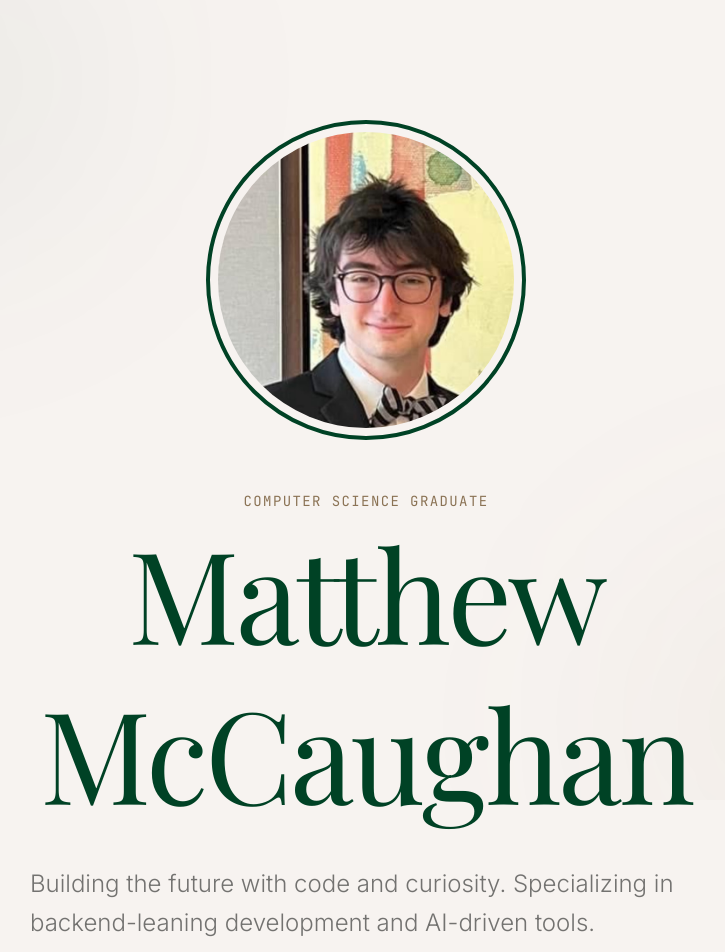
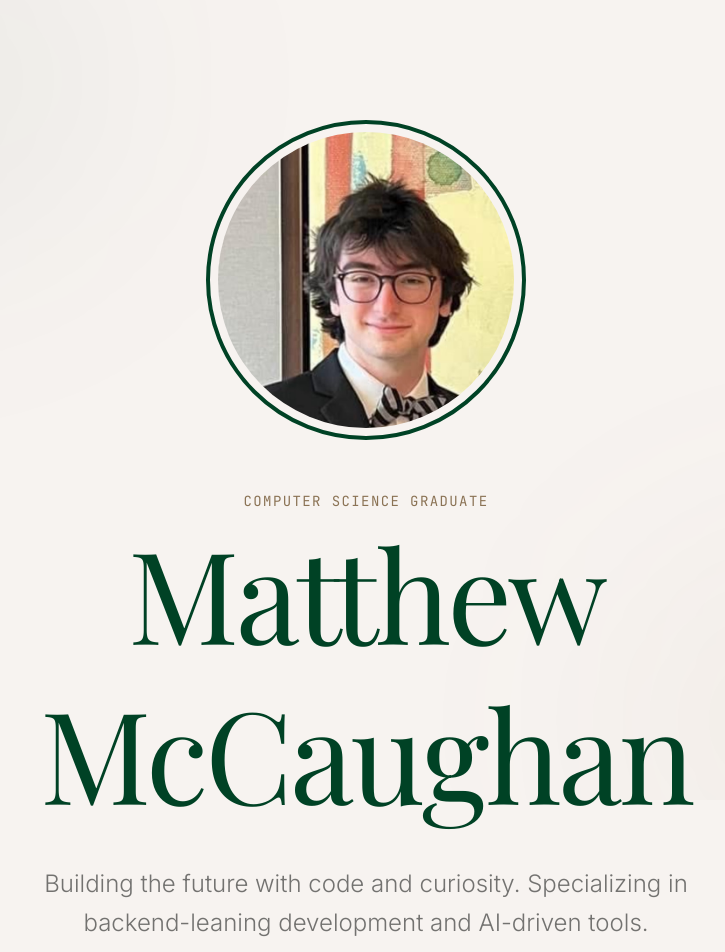
Before and after one commit to mat-mcc/mat-mcc.github.io, a React (Vite) app: page / in a window 1280 px wide. Shown: the top 952 px of the page, without its empty margins (274-999 px from the left). Built offline with nearby package versions, Linux system fonts and the light colour scheme; no server answers; a web font is replaced by a local one.

Commit message:
Embeds Fix

```diff
--- a/src/components/Hero.tsx
+++ b/src/components/Hero.tsx
@@ -46,14 +46,14 @@ export default function Hero() {
           </div>
         </div>
 
-        <p className="text-xl md:text-2xl text-ink/60 max-w-2xl font-light leading-relaxed mx-auto">
+        <p className="text-xl md:text-2xl text-ink/60 max-w-2xl font-light leading-relaxed mx-auto text-center">
           Building the future with code and curiosity.
           Specializing in backend-leaning development and AI-driven tools.
         </p>
 
         <div className="flex flex-wrap gap-6 items-center justify-center">
           <a
-            href="https://github.com"
+            href="https://github.com/mat-mcc"
             target="_blank"
             rel="noopener noreferrer"
             className="flex items-center gap-2 text-ink hover:text-earth transition-colors"
@@ -62,7 +62,7 @@ export default function Hero() {
             <span className="font-medium">GitHub</span>
           </a>
           <a
-            href="https://linkedin.com"
+            href="https://www.linkedin.com/in/matthewmccaughan/"
             target="_blank"
             rel="noopener noreferrer"
             className="flex items-center gap-2 text-ink hover:text-earth transition-colors"
```
